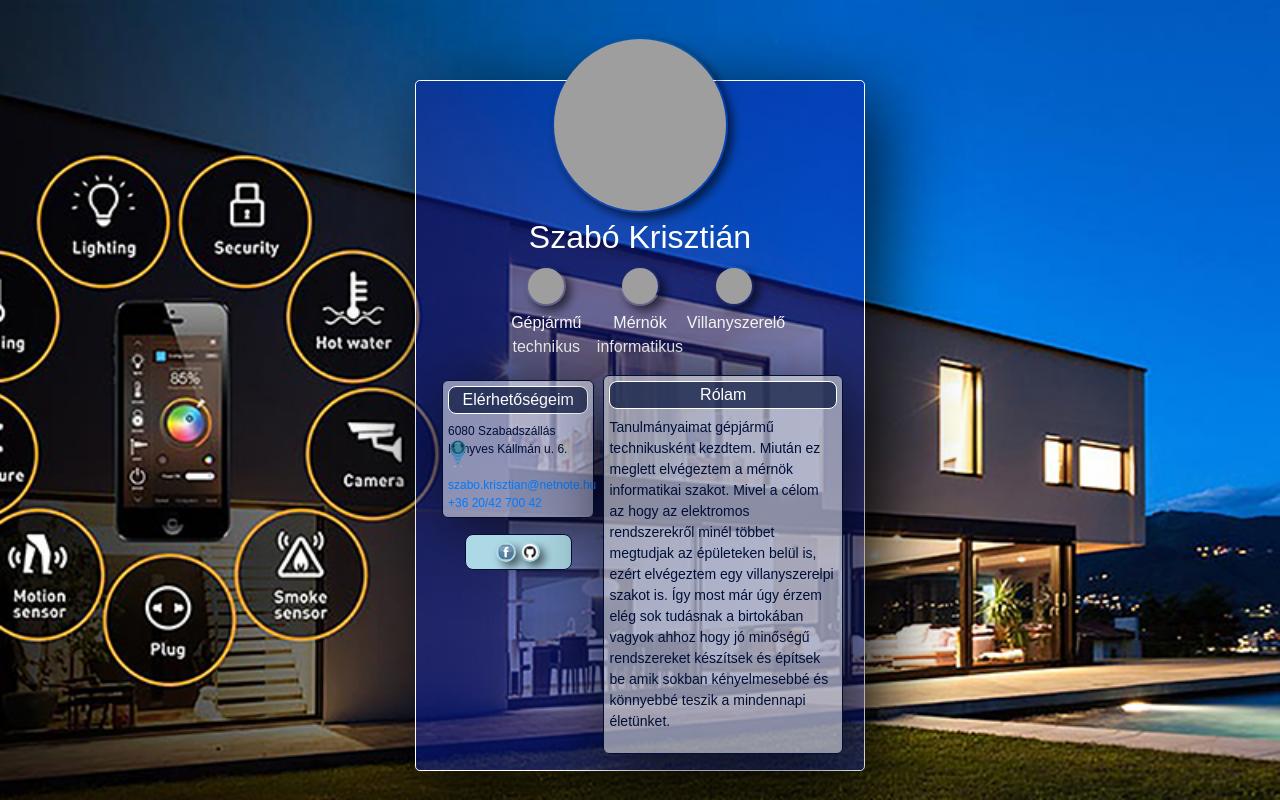
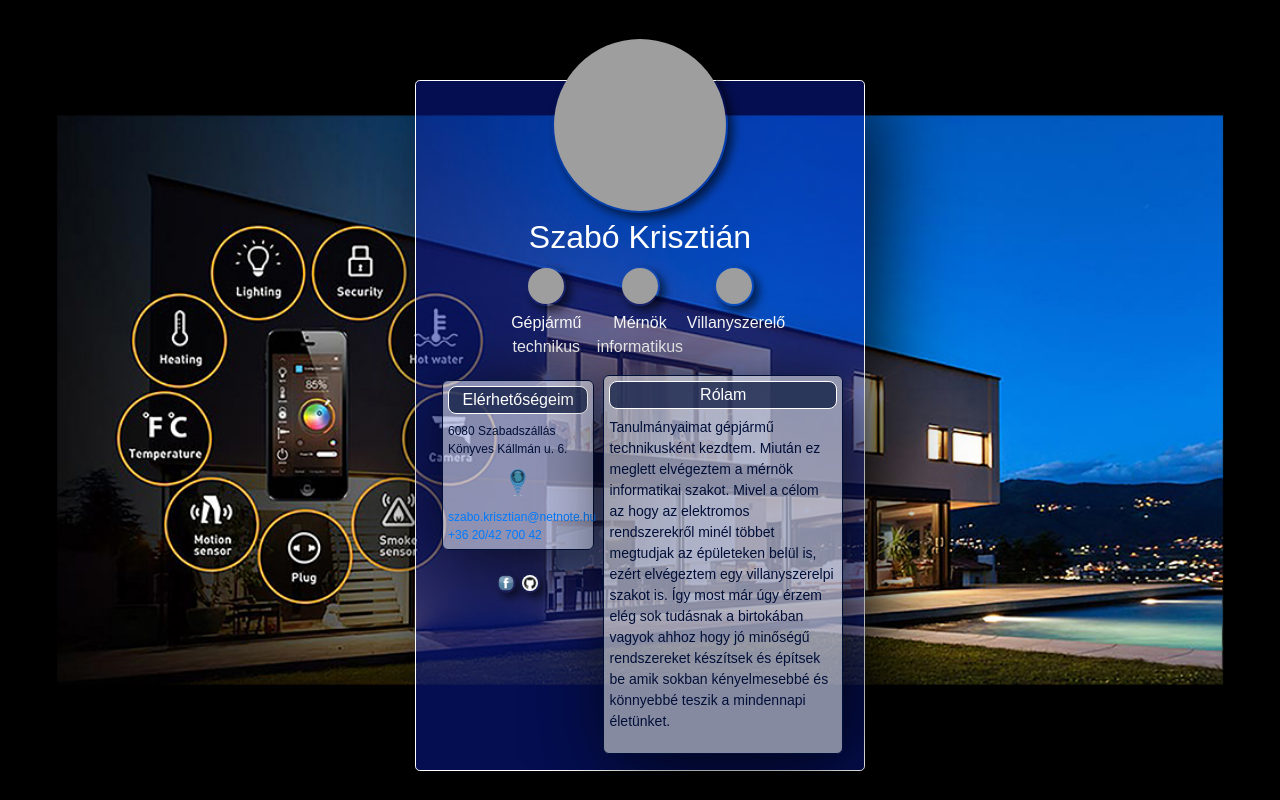
Before and after one commit to KukuriKriki/business_card, a plain HTML site: page index.html in a window 1280 px wide. Drawn offline with nearby package versions, Linux system fonts and the light colour scheme; grey boxes are pictures that could not be loaded.

Commit message:
Background

```diff
--- a/index.html
+++ b/index.html
@@ -36,8 +36,10 @@
 
         <h2>Elérhetőségeim</h2>
         <div id="address">
-					          6080 Szabadszállás Könyves Kállmán u. 6.
-					<a href="https://goo.gl/maps/WVGimqpjYz9nFZkC7">
+					<p>
+					  6080 Szabadszállás Könyves Kállmán u. 6.
+					</p>
+						<a href="https://goo.gl/maps/WVGimqpjYz9nFZkC7">
 						<img src="assets/map_pointer.gif" title="Térkép megnyitása">
 					</a>
 
--- a/style.css
+++ b/style.css
@@ -14,7 +14,7 @@ html{
 body{
   margin-top: 80px;
 	margin: 0 auto;
-  background-image: url(assets/smarthome_intelligens_otthon.jpg);
+  background-image: url(assets/smarthome_intelligens_otthon_kerettel.jpg);
 	background-repeat:no-repeat;
 	background-position:center center;
 	background-origin:border-box;
@@ -119,13 +119,13 @@ img:hover {
 }
 
 #social{
-  background-color: lightblue;
-  border-radius: 0.5rem;
+ // background-color: lightblue;
+  //border-radius: 0.5rem;
   text-align: center;
   margin: 1rem auto;
   width: 70%;
-  border: 1px solid;
-  color: hsla(224, 100%, 11%, 1);
+  //border: 1px solid;
+ // color: hsla(224, 100%, 11%, 1);
 	display: block;
 }
 
@@ -180,11 +180,10 @@ h2 {
 	width: 20px;
 	height:auto;
 	position:relative;
-  left:0px;
-	top:17px;
-	border-radius: 0;
+  left:60px;
+	top:30px;
+  border-radius: 0;
 	box-shadow: none;
-
 }
 
 #address a img:hover {
@@ -195,3 +194,7 @@ h2 {
 	border-radius: 0;
 	box-shadow: none;
 }
+
+#e-mail {
+	margin-top: 1rem;
+}
```
